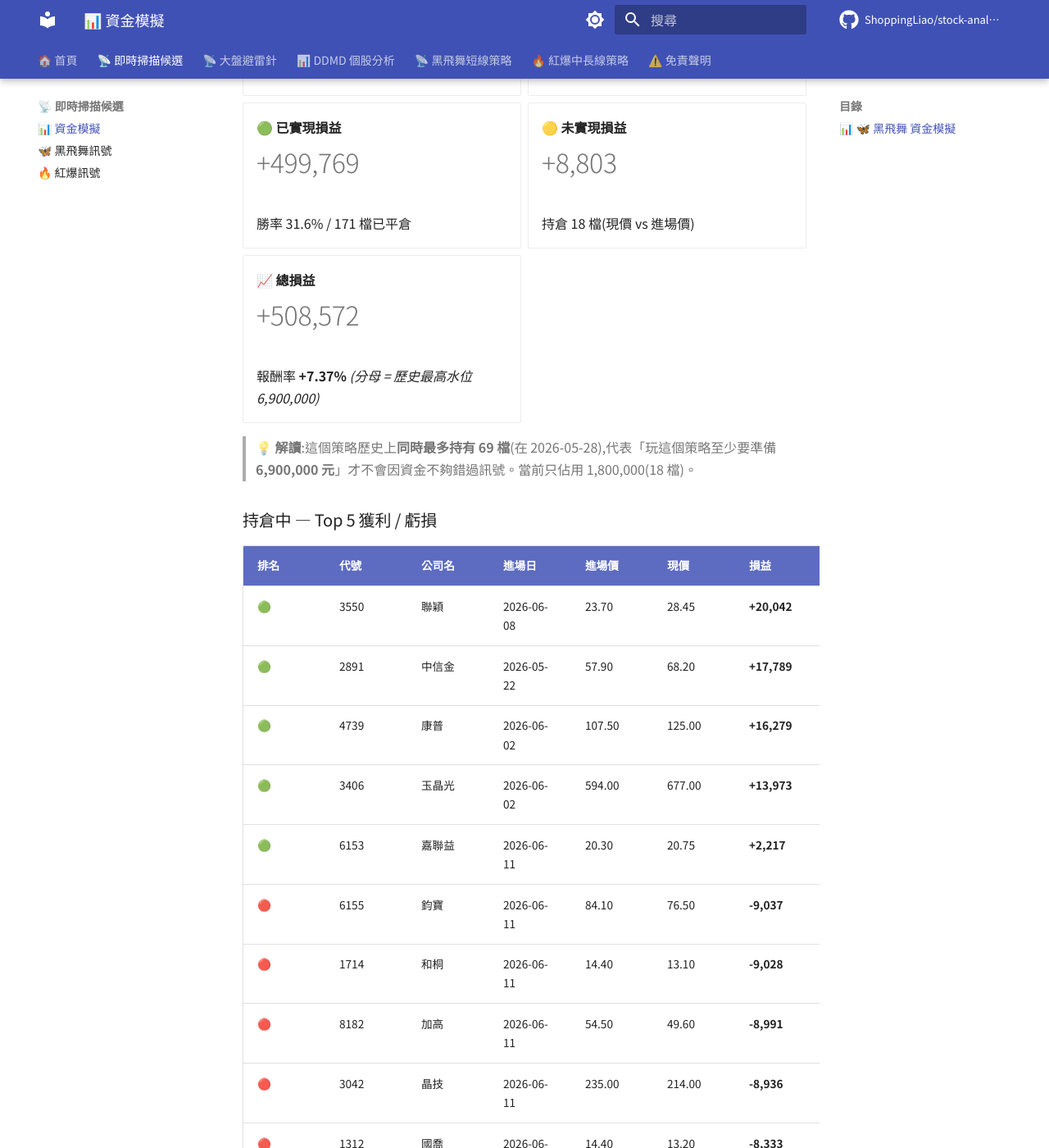
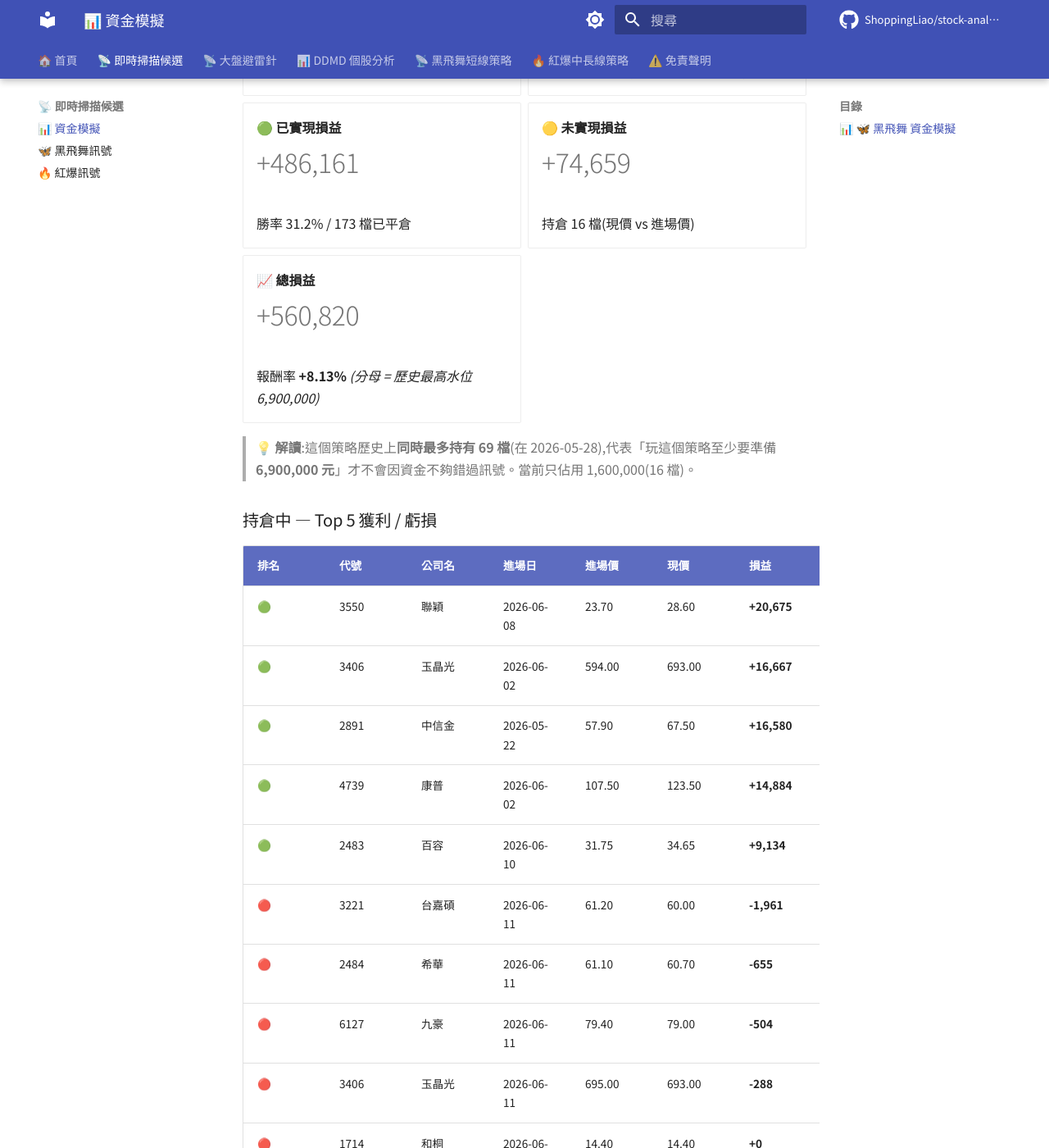
Before and after one commit to ShoppingLiao/stock-analysis-public, an MkDocs documentation site: the page built from docs/signals_capital.md, in a window 1280 px wide and 1400 px high, scrolled down 631 px. Shown: the whole window at 82% size. Built offline with MkDocs 1.6.1 and Material for MkDocs 9.7.7, drawn with Linux system fonts in a browser that asks for light colours; comment, search, counter and statistics services are not loaded; some of the changed text lies outside the part shown.

Commit message:
docs(signals): update BB + RB + capital (2026-06-11)

```diff
--- a/docs/signals_capital.md
+++ b/docs/signals_capital.md
@@ -17,9 +17,9 @@
 
 -   **💼 當前資金水位**
 
-    # 1,800,000
+    # 1,600,000
 
-    持倉 18 檔 × 100,000
+    持倉 16 檔 × 100,000
 
 -   **🌊 歷史最高水位**
 
@@ -29,40 +29,40 @@
 
 -   **🟢 已實現損益**
 
-    # +499,769
+    # +486,161
 
-    勝率 31.6% / 171 檔已平倉
+    勝率 31.2% / 173 檔已平倉
 
 -   **🟡 未實現損益**
 
-    # +8,803
+    # +74,659
 
-    持倉 18 檔(現價 vs 進場價)
+    持倉 16 檔(現價 vs 進場價)
 
 -   **📈 總損益**
 
-    # +508,572
+    # +560,820
 
-    報酬率 **+7.37%** _(分母 = 歷史最高水位 6,900,000)_
+    報酬率 **+8.13%** _(分母 = 歷史最高水位 6,900,000)_
 
 </div>
 
-> **💡 解讀**:這個策略歷史上**同時最多持有 69 檔**(在 2026-05-28),代表「玩這個策略至少要準備 **6,900,000 元**」才不會因資金不夠錯過訊號。當前只佔用 1,800,000(18 檔)。
+> **💡 解讀**:這個策略歷史上**同時最多持有 69 檔**(在 2026-05-28),代表「玩這個策略至少要準備 **6,900,000 元**」才不會因資金不夠錯過訊號。當前只佔用 1,600,000(16 檔)。
 
 ### 持倉中 — Top 5 獲利 / 虧損
 
 | 排名 | 代號 | 公司名 | 進場日 | 進場價 | 現價 | 損益 | 損益% |
 |------|------|--------|--------|--------|------|------|-------|
-| 🟢 | 3550 | 聯穎 | 2026-06-08 | 23.70 | 28.45 | **+20,042** | **+20.04%** |
-| 🟢 | 2891 | 中信金 | 2026-05-22 | 57.90 | 68.20 | **+17,789** | **+17.79%** |
-| 🟢 | 4739 | 康普 | 2026-06-02 | 107.50 | 125.00 | **+16,279** | **+16.28%** |
-| 🟢 | 3406 | 玉晶光 | 2026-06-02 | 594.00 | 677.00 | **+13,973** | **+13.97%** |
-| 🟢 | 6153 | 嘉聯益 | 2026-06-11 | 20.30 | 20.75 | **+2,217** | **+2.22%** |
-| 🔴 | 6155 | 鈞寶 | 2026-06-11 | 84.10 | 76.50 | **-9,037** | **-9.04%** |
-| 🔴 | 1714 | 和桐 | 2026-06-11 | 14.40 | 13.10 | **-9,028** | **-9.03%** |
-| 🔴 | 8182 | 加高 | 2026-06-11 | 54.50 | 49.60 | **-8,991** | **-8.99%** |
-| 🔴 | 3042 | 晶技 | 2026-06-11 | 235.00 | 214.00 | **-8,936** | **-8.94%** |
-| 🔴 | 1312 | 國喬 | 2026-06-05 | 14.40 | 13.20 | **-8,333** | **-8.33%** |
+| 🟢 | 3550 | 聯穎 | 2026-06-08 | 23.70 | 28.60 | **+20,675** | **+20.68%** |
+| 🟢 | 3406 | 玉晶光 | 2026-06-02 | 594.00 | 693.00 | **+16,667** | **+16.67%** |
+| 🟢 | 2891 | 中信金 | 2026-05-22 | 57.90 | 67.50 | **+16,580** | **+16.58%** |
+| 🟢 | 4739 | 康普 | 2026-06-02 | 107.50 | 123.50 | **+14,884** | **+14.88%** |
+| 🟢 | 2483 | 百容 | 2026-06-10 | 31.75 | 34.65 | **+9,134** | **+9.13%** |
+| 🔴 | 3221 | 台嘉碩 | 2026-06-11 | 61.20 | 60.00 | **-1,961** | **-1.96%** |
+| 🔴 | 2484 | 希華 | 2026-06-11 | 61.10 | 60.70 | **-655** | **-0.65%** |
+| 🔴 | 6127 | 九豪 | 2026-06-11 | 79.40 | 79.00 | **-504** | **-0.50%** |
+| 🔴 | 3406 | 玉晶光 | 2026-06-11 | 695.00 | 693.00 | **-288** | **-0.29%** |
+| 🔴 | 1714 | 和桐 | 2026-06-11 | 14.40 | 14.40 | **+0** | **+0.00%** |
 
 !!! info "⚠️ 資金模擬說明"
     每檔固定投入 **100,000 元**(教育性質,實際操作會依 TDMD 評分動態調整部位)。
@@ -97,15 +97,15 @@
 
 -   **🟡 未實現損益**
 
-    # +912,854
+    # +1,057,609
 
     持倉 152 檔(現價 vs 進場價)
 
 -   **📈 總損益**
 
-    # +769,776
+    # +914,530
 
-    報酬率 **+5.00%** _(分母 = 歷史最高水位 15,400,000)_
+    報酬率 **+5.94%** _(分母 = 歷史最高水位 15,400,000)_
 
 </div>
 
@@ -115,16 +115,16 @@
 
 | 排名 | 代號 | 公司名 | 進場日 | 進場價 | 現價 | 損益 | 損益% |
 |------|------|--------|--------|--------|------|------|-------|
-| 🟢 | 2478 | 大毅 | 2026-05-07 | 80.10 | 170.00 | **+112,235** | **+112.23%** |
-| 🟢 | 2492 | 華新科 | 2026-05-13 | 200.00 | 407.50 | **+103,750** | **+103.75%** |
-| 🟢 | 3090 | 日電貿 | 2026-05-08 | 113.50 | 212.00 | **+86,784** | **+86.78%** |
-| 🟢 | 8043 | 蜜望實 | 2026-05-18 | 122.00 | 199.00 | **+63,115** | **+63.11%** |
-| 🟢 | 6432 | 今展科 | 2026-05-12 | 47.30 | 75.90 | **+60,465** | **+60.47%** |
-| 🔴 | 4908 | 前鼎 | 2026-05-26 | 286.50 | 200.00 | **-30,192** | **-30.19%** |
-| 🔴 | 6141 | 柏承 | 2026-05-29 | 46.00 | 32.50 | **-29,348** | **-29.35%** |
-| 🔴 | 3490 | 單井 | 2026-05-22 | 43.50 | 32.50 | **-25,287** | **-25.29%** |
-| 🔴 | 6208 | 日揚 | 2026-05-14 | 104.50 | 78.60 | **-24,785** | **-24.78%** |
-| 🔴 | 1582 | 信錦 | 2026-05-19 | 117.00 | 88.50 | **-24,359** | **-24.36%** |
+| 🟢 | 2478 | 大毅 | 2026-05-07 | 80.10 | 177.50 | **+121,598** | **+121.60%** |
+| 🟢 | 2492 | 華新科 | 2026-05-13 | 200.00 | 417.50 | **+108,750** | **+108.75%** |
+| 🟢 | 3090 | 日電貿 | 2026-05-08 | 113.50 | 233.00 | **+105,286** | **+105.29%** |
+| 🟢 | 2375 | 凱美 | 2026-05-18 | 99.40 | 161.00 | **+61,972** | **+61.97%** |
+| 🟢 | 3441 | 聯一光 | 2026-05-15 | 44.45 | 71.50 | **+60,855** | **+60.85%** |
+| 🔴 | 4908 | 前鼎 | 2026-05-26 | 286.50 | 192.50 | **-32,810** | **-32.81%** |
+| 🔴 | 6141 | 柏承 | 2026-05-29 | 46.00 | 31.60 | **-31,304** | **-31.30%** |
+| 🔴 | 3490 | 單井 | 2026-05-22 | 43.50 | 31.85 | **-26,782** | **-26.78%** |
+| 🔴 | 6208 | 日揚 | 2026-05-14 | 104.50 | 79.00 | **-24,402** | **-24.40%** |
+| 🔴 | 6291 | 沛亨 | 2026-05-28 | 654.00 | 495.00 | **-24,312** | **-24.31%** |
 
 !!! info "⚠️ 資金模擬說明"
     每檔固定投入 **100,000 元**(教育性質,實際操作會依 TDMD 評分動態調整部位)。
@@ -139,9 +139,9 @@
 
 -   **💼 當前資金水位**
 
-    # 17,000,000
+    # 16,800,000
 
-    BB 1,800,000 + RB 15,200,000
+    BB 1,600,000 + RB 15,200,000
 
 -   **🌊 兩策略歷史最高水位**
 
@@ -151,21 +151,21 @@
 
 -   **🟢 已實現損益**
 
-    # +356,691
+    # +343,083
 
-    BB +499,769 + RB -143,078
+    BB +486,161 + RB -143,078
 
 -   **🟡 未實現損益**
 
-    # +921,657
+    # +1,132,268
 
-    BB +8,803 + RB +912,854
+    BB +74,659 + RB +1,057,609
 
 -   **📈 總損益**
 
-    # +1,278,348
+    # +1,475,351
 
-    報酬率 **+5.73%** _(分母 = 兩策略歷史最高水位)_
+    報酬率 **+6.62%** _(分母 = 兩策略歷史最高水位)_
 
 </div>
 
```
Also changed, not shown: docs/signals_black_butterfly.md (+67 -71 lines), docs/signals_red_burst.md (+5 -1 lines).
